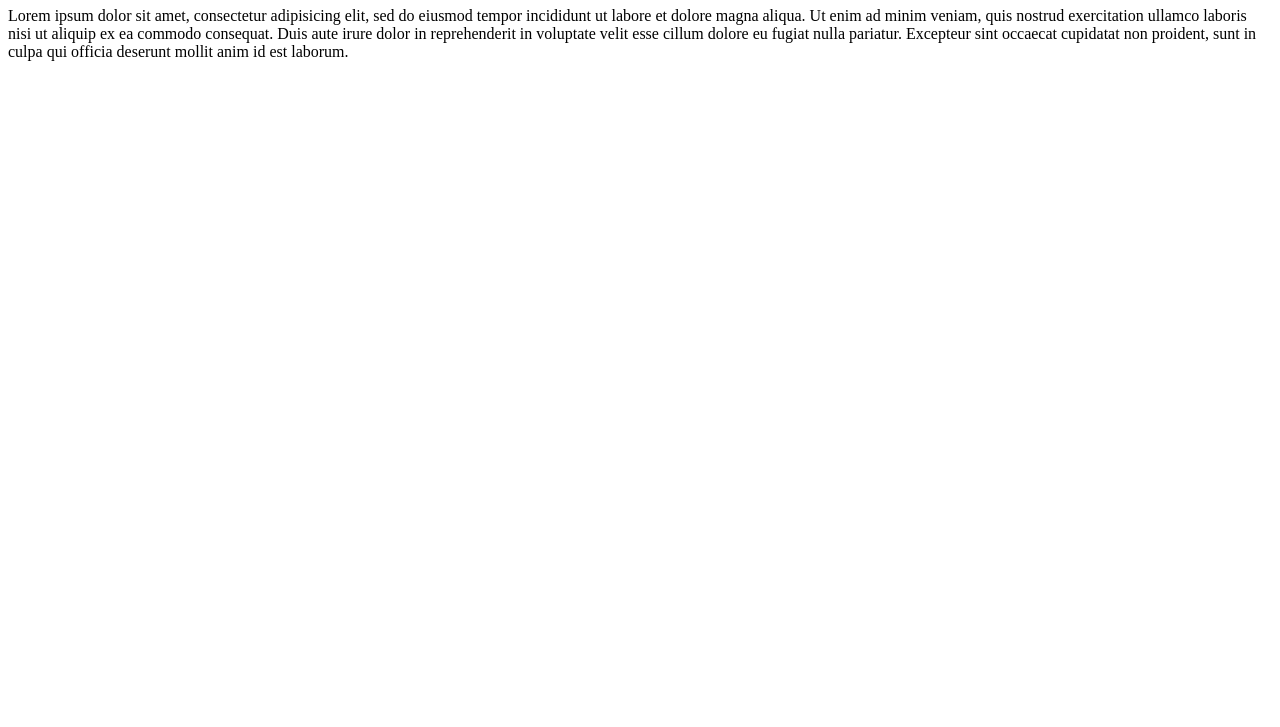
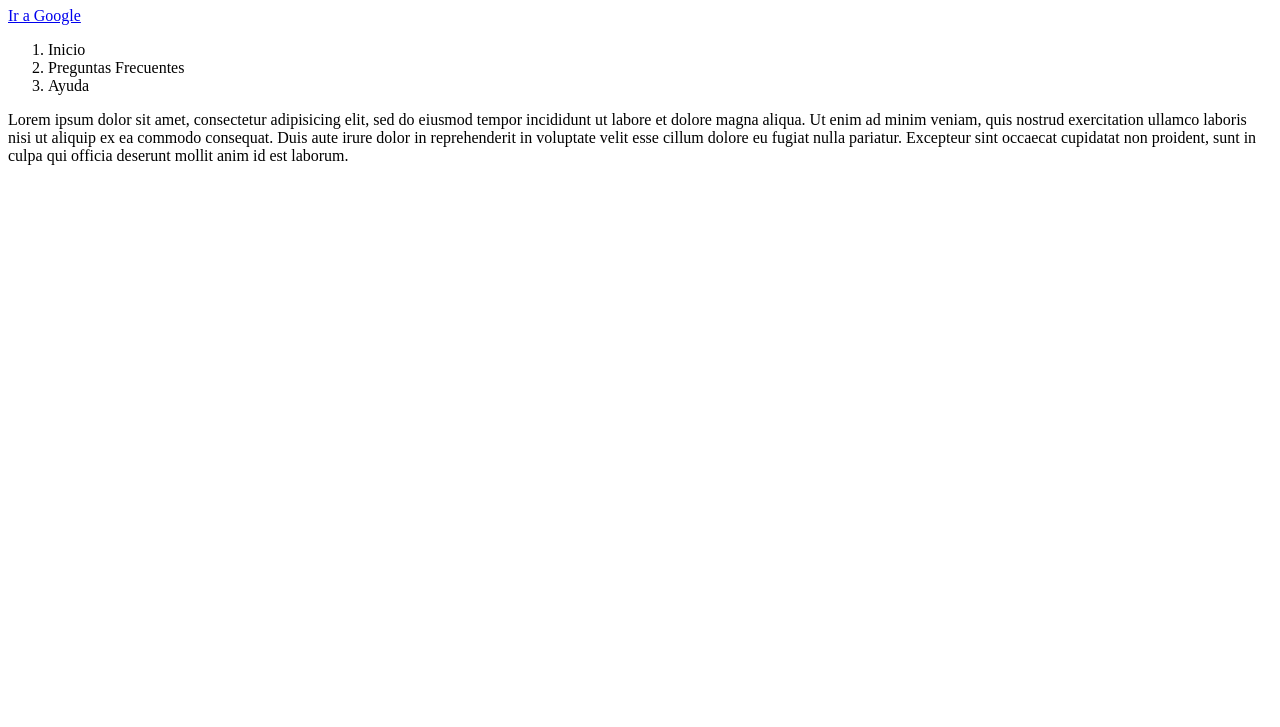
Before and after one commit to SabrinaZalio/Probando, a plain HTML site: page index.html in a window 1280 px wide. Shown: the part 73-800 px from the top of the page. Drawn offline with Linux system fonts and the light colour scheme.

Commit message:
agregue ol y a

```diff
--- a/index.html
+++ b/index.html
@@ -6,8 +6,13 @@
   </head>
   <body>
     <h1>Mi Titulo</h1>
+    <a href="https://www.google.com/?hl=es">Ir a Google</a>
     <nav>
-
+    <ol>
+      <li>Inicio</li>
+      <li>Preguntas Frecuentes</li>
+      <li>Ayuda</li>
+    </ol>
     </nav>
     <p>Lorem ipsum dolor sit amet, consectetur adipisicing elit, sed do eiusmod tempor incididunt ut labore et dolore magna aliqua. Ut enim ad minim veniam, quis nostrud exercitation ullamco laboris nisi ut aliquip ex ea commodo consequat. Duis aute irure dolor in reprehenderit in voluptate velit esse cillum dolore eu fugiat nulla pariatur. Excepteur sint occaecat cupidatat non proident, sunt in culpa qui officia deserunt mollit anim id est laborum.</p>
   </body>
```
